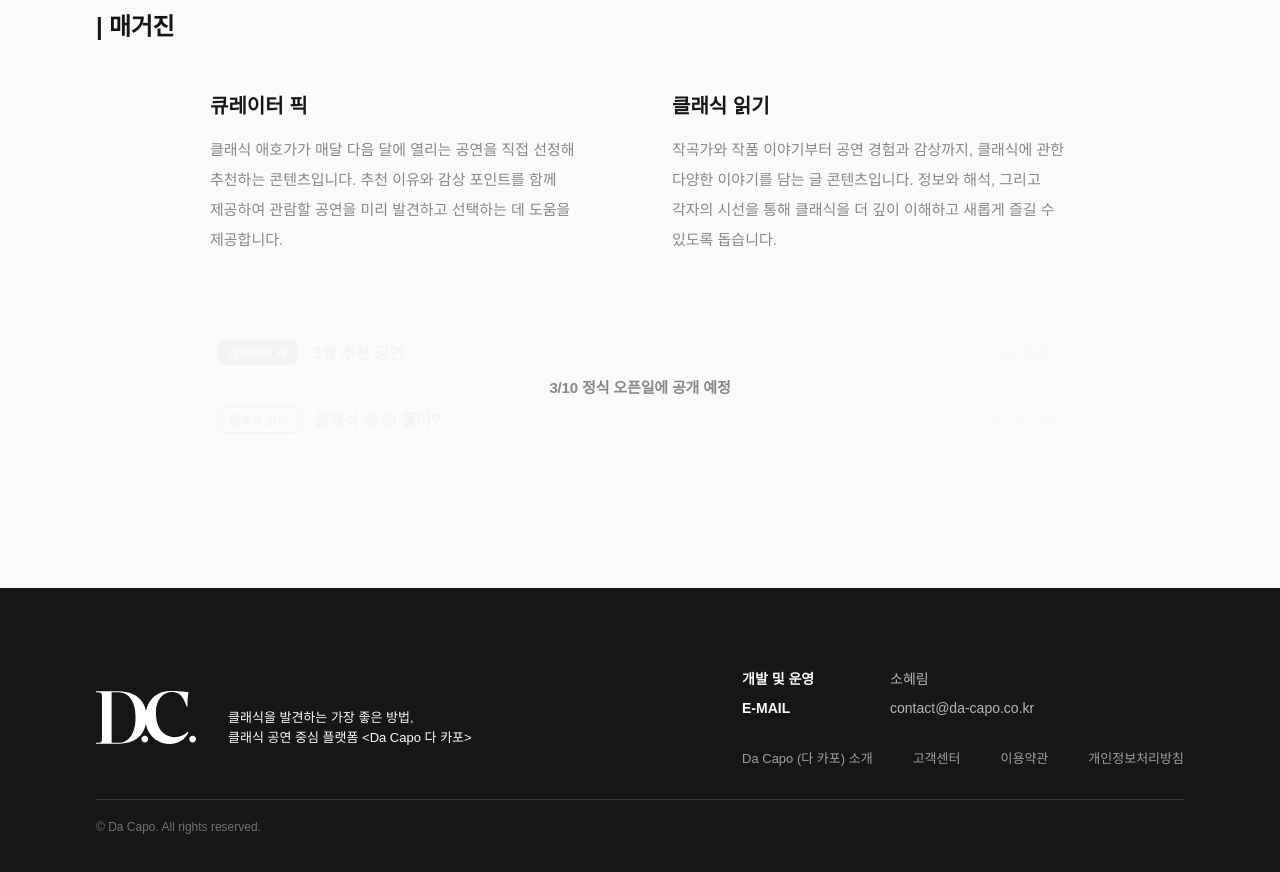
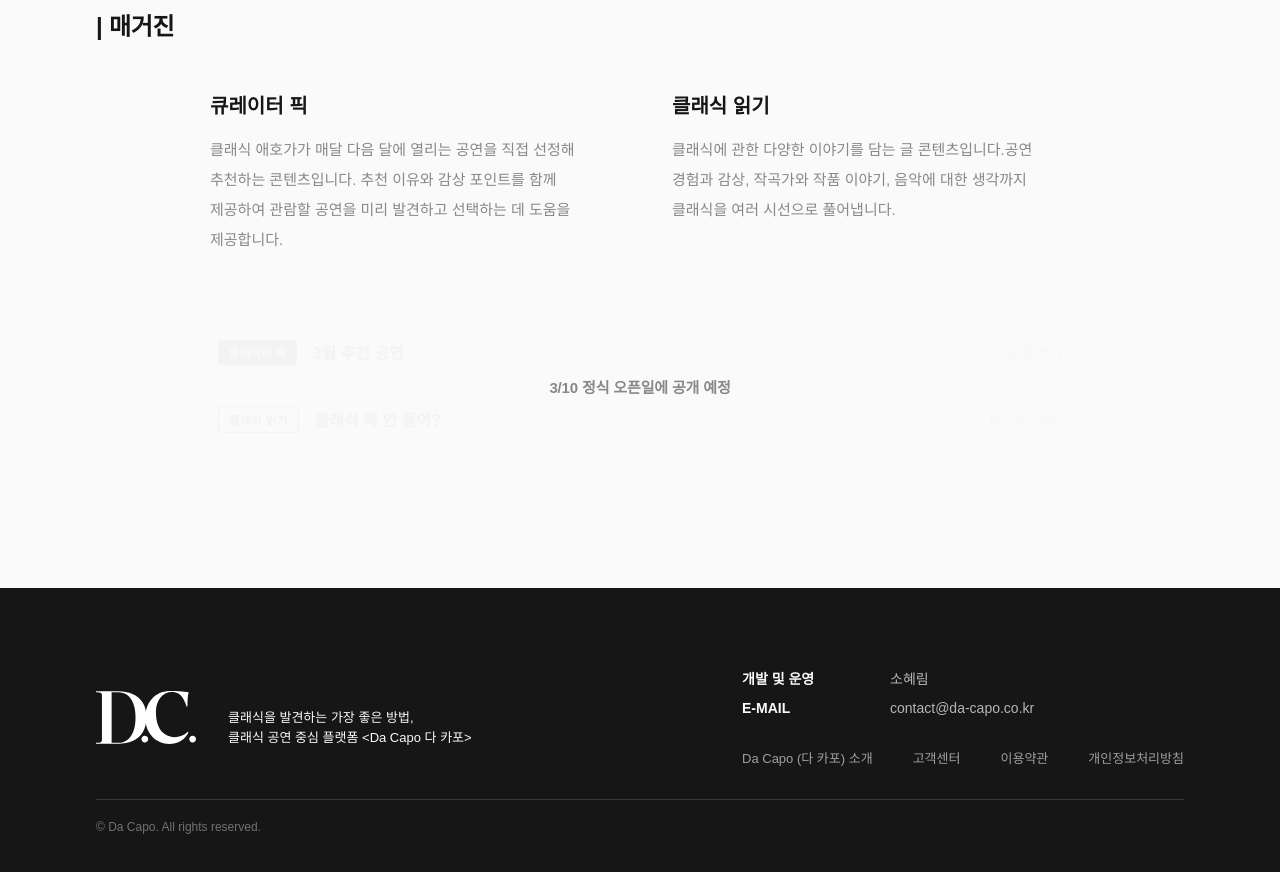
Before and after one commit to sohyerim-dev/Da-Capo, a React (Vite) app: page / in a window 1280 px wide. Shown: the part 2360-3232 px from the top of the page. Built offline with nearby package versions, Linux system fonts and the light colour scheme; no server answers; the database is empty; a web font is replaced by a local one.

Commit message:
클래식 읽기 소개 다시 수정

```diff
--- a/src/components/ui/HomeMagazineSection.tsx
+++ b/src/components/ui/HomeMagazineSection.tsx
@@ -41,10 +41,9 @@ export default function HomeMagazineSection() {
           <div className="home-magazine__desc-block">
             <h3 className="home-magazine__desc-heading">클래식 읽기</h3>
             <p className="home-magazine__desc-text">
-              작곡가와 작품 이야기부터 공연 경험과 감상까지, 클래식에 관한
-              다양한 이야기를 담는 글 콘텐츠입니다. 정보와 해석, 그리고 각자의
-              시선을 통해 클래식을 더 깊이 이해하고 새롭게 즐길 수 있도록
-              돕습니다.
+              클래식에 관한 다양한 이야기를 담는 글 콘텐츠입니다.공연 경험과
+              감상, 작곡가와 작품 이야기, 음악에 대한 생각까지 클래식을 여러
+              시선으로 풀어냅니다.
             </p>
           </div>
         </div>
```
